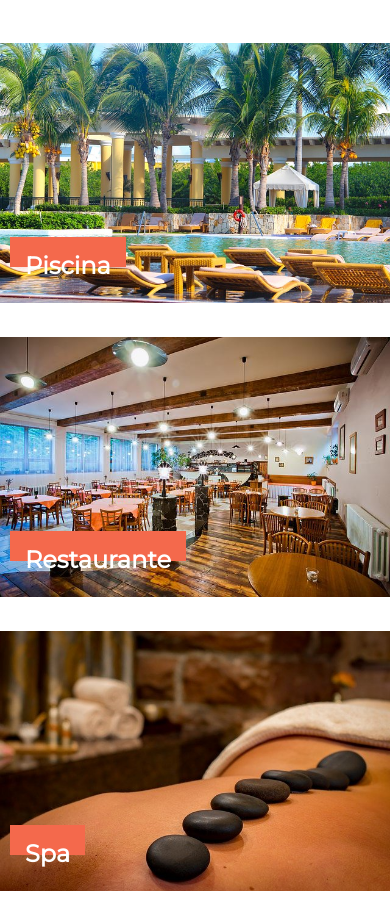
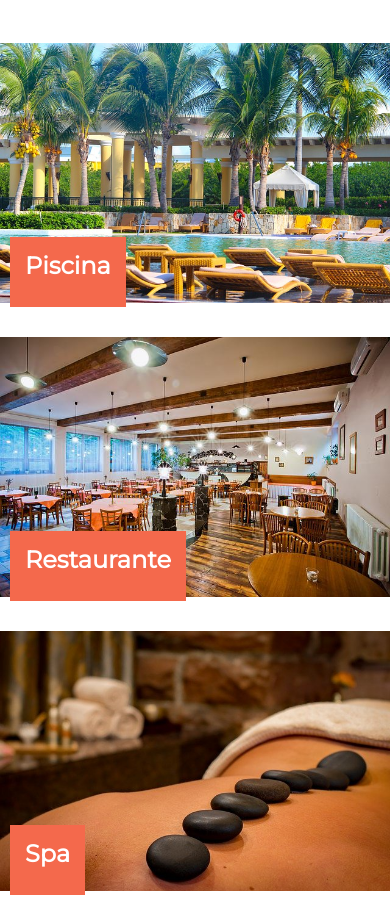
Before and after one commit to realdelnortehotel/realdelnortehotel.github.io, a plain HTML site: page index.html in a window 390 px wide. Shown: the part 3640-4538 px from the top of the page. Drawn offline with nearby package versions, Linux system fonts and the light colour scheme.

Commit message:
Update style.css

```diff
--- a/style.css
+++ b/style.css
@@ -389,7 +389,6 @@ body{
         height: auto;
     }
     .h2pool, .h2restaurant, .h2spa{
-        height: 20px;
         width: fit-content;
         transform: translate(10px, -70px);
     }
```
